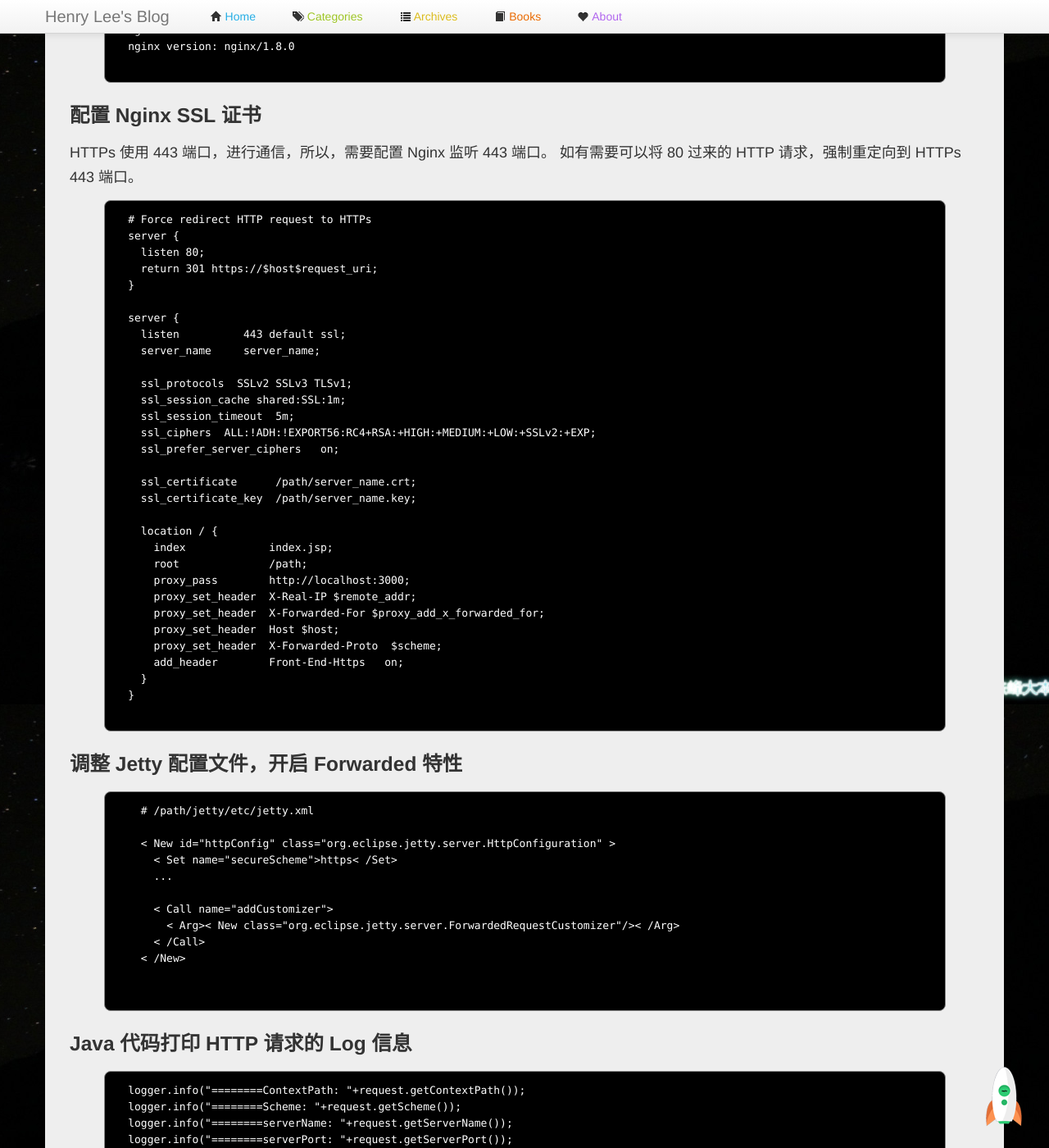
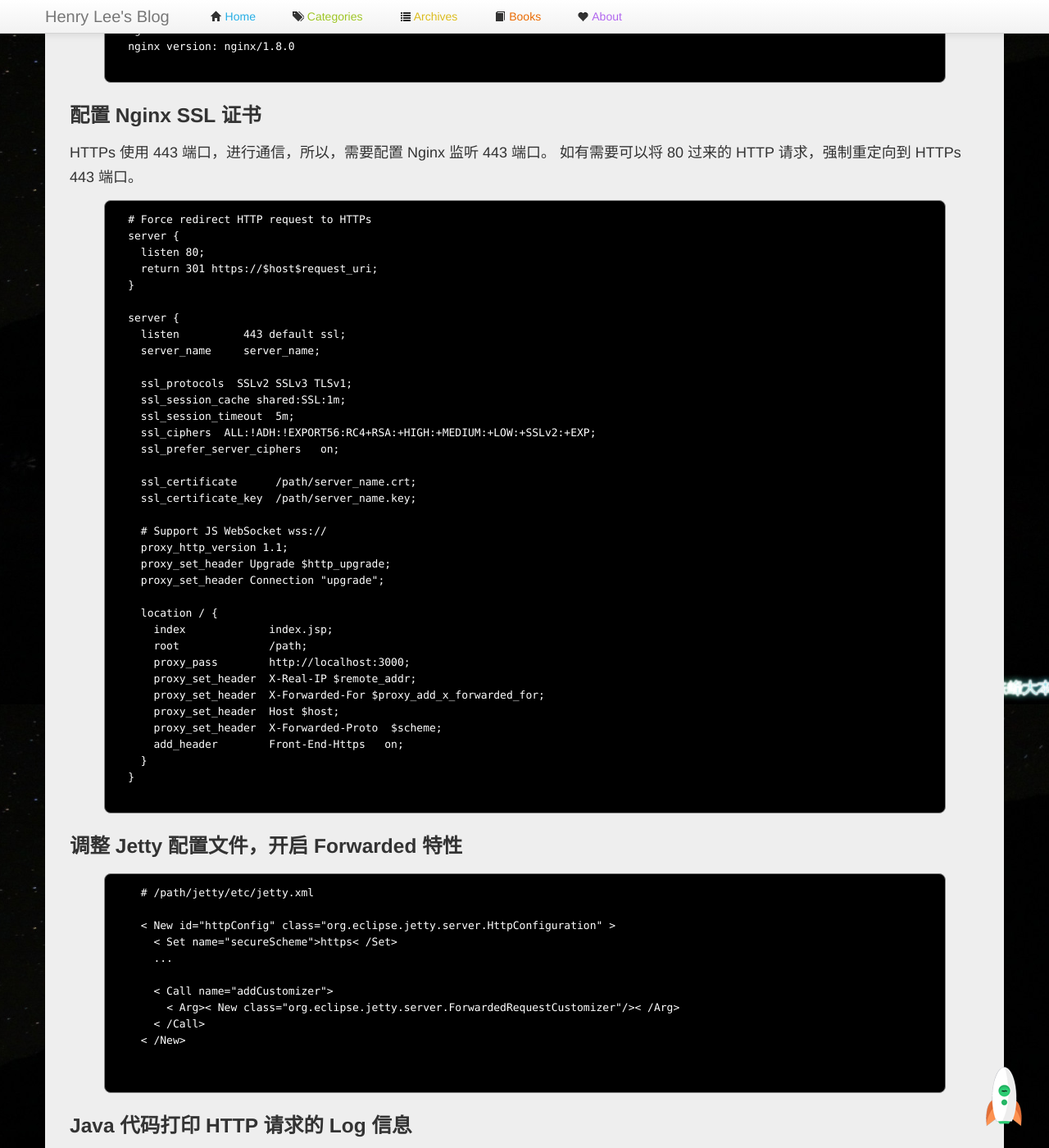
Before and after one commit to manageyp/manageyp.github.com, a Jekyll site: the page built from _posts/2015-11-23-how-to-configure-nginx-with-ssl-as-a-reverse-proxy-for-jetty.html, in a window 1280 px wide and 1400 px high, scrolled down 941 px. Shown: the whole window at 82% size. Built offline with Jekyll 4.4.1, drawn with Linux system fonts in a browser that asks for light colours; comment, search, counter and statistics services are not loaded.

Commit message:
[Change] nginx configure support websocket

```diff
--- a/_posts/2015-11-23-how-to-configure-nginx-with-ssl-as-a-reverse-proxy-for-jetty.html
+++ b/_posts/2015-11-23-how-to-configure-nginx-with-ssl-as-a-reverse-proxy-for-jetty.html
@@ -84,6 +84,11 @@ StartSSL，国外的一家 CA 机构，支持大部分主流的浏览器，Firef
     ssl_certificate      /path/server_name.crt;
     ssl_certificate_key  /path/server_name.key;
 
+    # Support JS WebSocket wss://
+    proxy_http_version 1.1;
+    proxy_set_header Upgrade $http_upgrade;
+    proxy_set_header Connection "upgrade";
+
     location / {
       index             index.jsp;
       root              /path;
```
